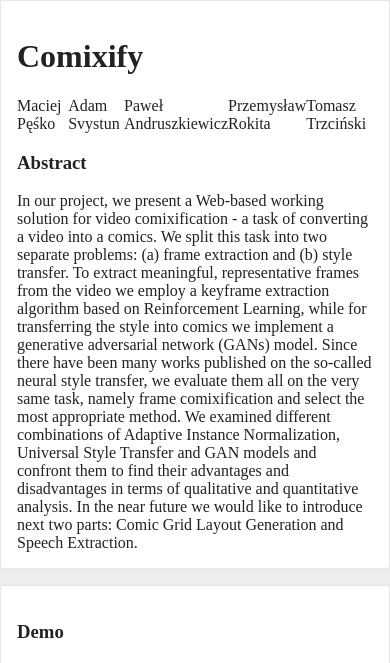
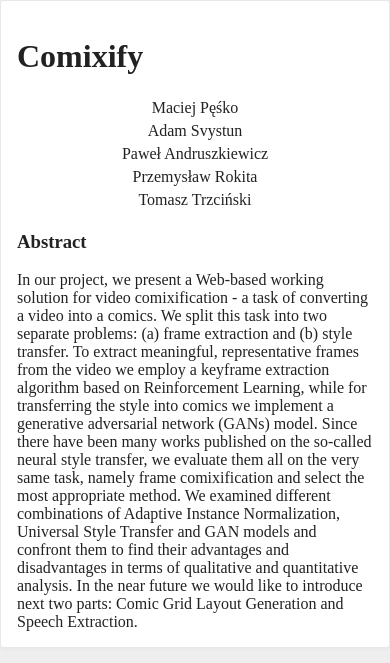
Before and after one commit to maciej3031/comixify, a Django app: page / in a window 390 px wide. Shown: the top 663 px of the page. Run offline with Django 3.2, Linux system fonts and the light colour scheme; parts of the project's set-up code (start-up, migrations or seed data) failed here and were passed over.

Commit message:
Fix authors wrapping on mobile

```diff
--- a/frontend/static/frontend/css/app.css
+++ b/frontend/static/frontend/css/app.css
@@ -27,7 +27,6 @@ body {
 .authors {
 	display: flex;
 	justify-content: space-between;
-	max-width: 500px;
 	margin: 0 auto;
 }
 
@@ -134,4 +133,11 @@ button:focus {
 		margin-top: 0;
 		border-radius: 0;
 	}
+	.authors {
+		flex-direction: column;
+		text-align: center;
+	}
+	.authors div {
+		margin: 2.5px 0;
+	}
 }
```
